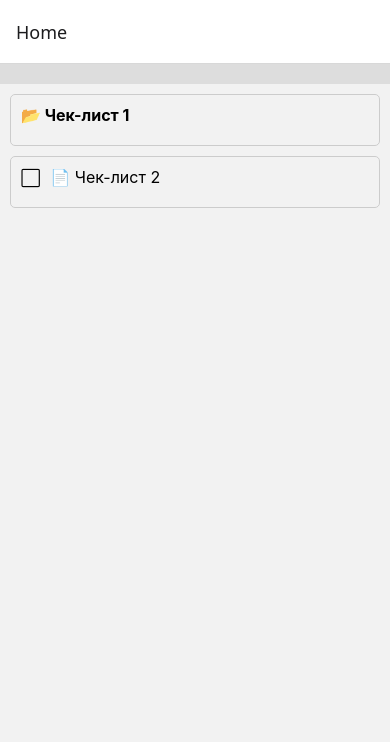
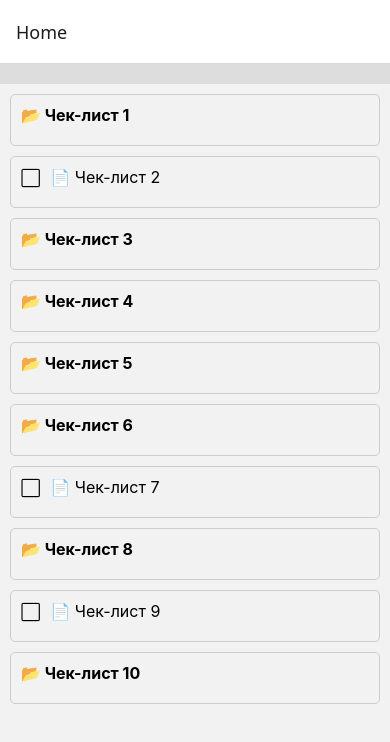
Before and after one commit to PaceGG/check-list, a React Native app: screen /Home in a window 390 px wide. Shown: the top 742 px of the page. Built offline with nearby package versions, Linux system fonts and the light colour scheme.

Commit message:
refactor: ProgressBar вынесен в отдельный компонент feature: Добавлен ProgressBar под navbar

```diff
--- a/components/Checklist.tsx
+++ b/components/Checklist.tsx
@@ -2,6 +2,7 @@ import { Text, TouchableOpacity, View } from "react-native";
 
 import calculateProgress from "../utils/progress";
 import { ChecklistItem } from "../types";
+import ProgressBar from "./ProgressBar";
 
 type Props = {
   checklists: Record<string, ChecklistItem>;
@@ -52,13 +53,10 @@ export default function Checklist({
         </TouchableOpacity>
       </View>
 
-      <View
-        style={{
-          height: 5,
-          backgroundColor: checklist.progressColor,
-          width: `${calculateProgress(checklist, checklists)}%`,
-          marginTop: 5,
-        }}
+      {/* progress bar */}
+      <ProgressBar
+        progress={calculateProgress(checklist, checklists)}
+        color={checklist.progressColor}
       />
     </View>
   );
--- /dev/null
+++ b/components/ProgressBar.tsx
@@ -0,0 +1,19 @@
+import { View } from "react-native";
+
+type ProgressBarProps = {
+  progress: number;
+  color: string;
+};
+
+export default function ProgressBar({ progress, color }: ProgressBarProps) {
+  return (
+    <View
+      style={{
+        height: 5,
+        backgroundColor: color,
+        width: `${progress}%`,
+        marginTop: 5,
+      }}
+    />
+  );
+}
--- a/screens/HomeScreen.tsx
+++ b/screens/HomeScreen.tsx
@@ -3,6 +3,8 @@ import { ChecklistItem } from "../types";
 import { ScrollView, Text, View } from "react-native";
 import Checklist from "../components/Checklist";
 import { TouchableOpacity } from "react-native-gesture-handler";
+import ProgressBar from "../components/ProgressBar";
+import calculateProgress from "../utils/progress";
 
 const initialChecklists: Record<string, ChecklistItem> = {
   "1": {
@@ -36,6 +38,190 @@ const initialChecklists: Record<string, ChecklistItem> = {
     title: "Чек-лист 2",
     completed: false,
     progressColor: "purple",
+  },
+  "3": {
+    id: "3",
+    parent: null,
+    children: ["3-1", "3-2"],
+    title: "Чек-лист 3",
+    completed: false,
+    progressColor: "orange",
+  },
+  "3-1": {
+    id: "3-1",
+    parent: "3",
+    children: ["3-1-1", "3-1-2"],
+    title: "Задача 3-1",
+    completed: false,
+    progressColor: "cyan",
+  },
+  "3-1-1": {
+    id: "3-1-1",
+    parent: "3-1",
+    children: [],
+    title: "Деталь 3-1-1",
+    completed: false,
+    progressColor: "lime",
+  },
+  "3-1-2": {
+    id: "3-1-2",
+    parent: "3-1",
+    children: [],
+    title: "Деталь 3-1-2",
+    completed: false,
+    progressColor: "lime",
+  },
+  "3-2": {
+    id: "3-2",
+    parent: "3",
+    children: [],
+    title: "Задача 3-2",
+    completed: false,
+    progressColor: "magenta",
+  },
+  "4": {
+    id: "4",
+    parent: null,
+    children: ["4-1"],
+    title: "Чек-лист 4",
+    completed: false,
+    progressColor: "gold",
+  },
+  "4-1": {
+    id: "4-1",
+    parent: "4",
+    children: [],
+    title: "Этап 4-1",
+    completed: false,
+    progressColor: "silver",
+  },
+  "5": {
+    id: "5",
+    parent: null,
+    children: ["5-1", "5-2", "5-3"],
+    title: "Чек-лист 5",
+    completed: false,
+    progressColor: "teal",
+  },
+  "5-1": {
+    id: "5-1",
+    parent: "5",
+    children: [],
+    title: "Задача 5-1",
+    completed: false,
+    progressColor: "indigo",
+  },
+  "5-2": {
+    id: "5-2",
+    parent: "5",
+    children: [],
+    title: "Задача 5-2",
+    completed: false,
+    progressColor: "maroon",
+  },
+  "5-3": {
+    id: "5-3",
+    parent: "5",
+    children: [],
+    title: "Задача 5-3",
+    completed: false,
+    progressColor: "olive",
+  },
+  "6": {
+    id: "6",
+    parent: null,
+    children: ["6-1"],
+    title: "Чек-лист 6",
+    completed: false,
+    progressColor: "pink",
+  },
+  "6-1": {
+    id: "6-1",
+    parent: "6",
+    children: ["6-1-1", "6-1-2"],
+    title: "Основная задача 6-1",
+    completed: false,
+    progressColor: "brown",
+  },
+  "6-1-1": {
+    id: "6-1-1",
+    parent: "6-1",
+    children: [],
+    title: "Подзадача 6-1-1",
+    completed: false,
+    progressColor: "navy",
+  },
+  "6-1-2": {
+    id: "6-1-2",
+    parent: "6-1",
+    children: [],
+    title: "Подзадача 6-1-2",
+    completed: false,
+    progressColor: "violet",
+  },
+  "7": {
+    id: "7",
+    parent: null,
+    children: [],
+    title: "Чек-лист 7",
+    completed: false,
+    progressColor: "turquoise",
+  },
+  "8": {
+    id: "8",
+    parent: null,
+    children: ["8-1"],
+    title: "Чек-лист 8",
+    completed: false,
+    progressColor: "darkblue",
+  },
+  "8-1": {
+    id: "8-1",
+    parent: "8",
+    children: [],
+    title: "Подзадача 8-1",
+    completed: false,
+    progressColor: "darkred",
+  },
+  "9": {
+    id: "9",
+    parent: null,
+    children: [],
+    title: "Чек-лист 9",
+    completed: false,
+    progressColor: "darkgreen",
+  },
+  "10": {
+    id: "10",
+    parent: null,
+    children: ["10-1", "10-2"],
+    title: "Чек-лист 10",
+    completed: false,
+    progressColor: "darkorange",
+  },
+  "10-1": {
+    id: "10-1",
+    parent: "10",
+    children: [],
+    title: "Этап 10-1",
+    completed: false,
+    progressColor: "darkcyan",
+  },
+  "10-2": {
+    id: "10-2",
+    parent: "10",
+    children: ["10-2-1"],
+    title: "Этап 10-2",
+    completed: false,
+    progressColor: "darkmagenta",
+  },
+  "10-2-1": {
+    id: "10-2-1",
+    parent: "10-2",
+    children: [],
+    title: "Подэтап 10-2-1",
+    completed: false,
+    progressColor: "darkgray",
   },
 };
 
@@ -114,6 +300,16 @@ export default function HomeScreen() {
         })()}
       </View>
 
+      {/* progress bar */}
+      {currentId ? (
+        <ProgressBar
+          progress={calculateProgress(checklists[currentId], checklists)}
+          color={checklists[currentId].progressColor}
+        />
+      ) : (
+        ""
+      )}
+
       {/* checklists */}
       <View style={{ padding: 10 }}>
         {(currentId
```
